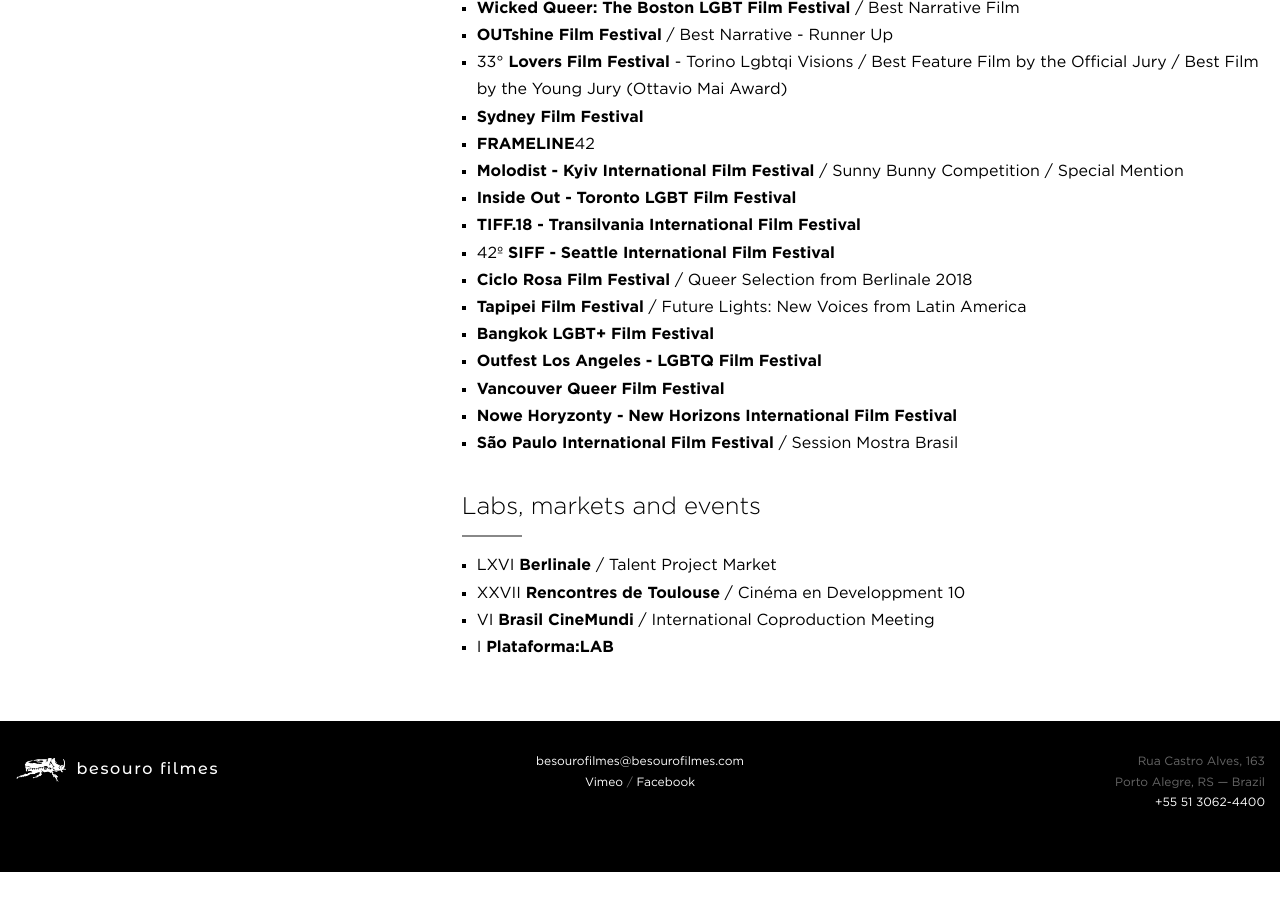
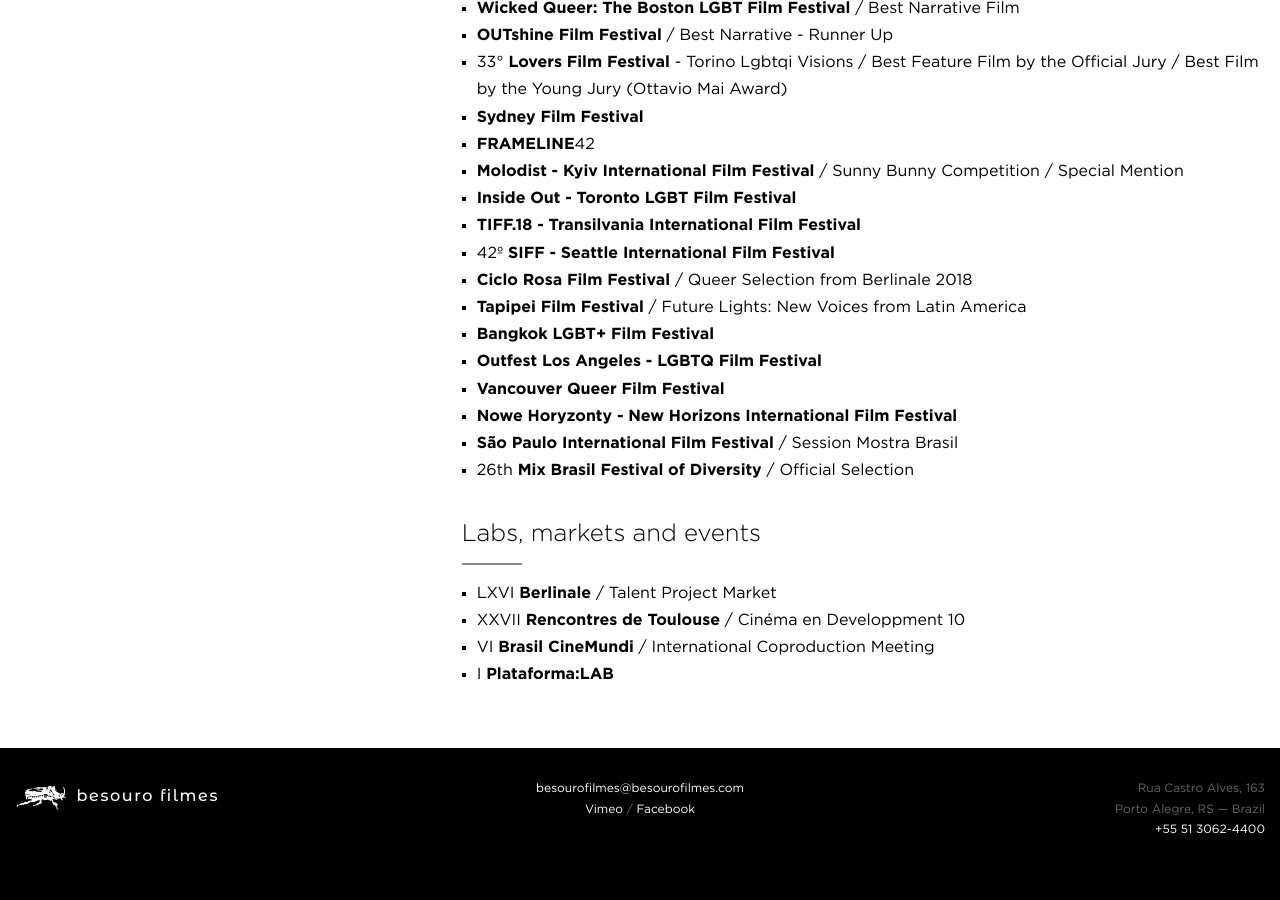
Before and after one commit to arthrfrts/besouro, a Jekyll site: the page built from _projects/hard-paint.md, in a window 1280 px wide and 900 px high, scrolled down 1171 px. Built offline with Jekyll 4.4.1, drawn with Linux system fonts in a browser that asks for light colours; before the commit the page ends 2043 px from its top, so only the background shows below that.

Commit message:
Updated Hard Paint

```diff
--- a/_projects/hard-paint.md
+++ b/_projects/hard-paint.md
@@ -47,6 +47,7 @@
 * **Vancouver Queer Film Festival**
 * **Nowe Horyzonty - New Horizons International Film Festival**
 * **São Paulo International Film Festival** / Session Mostra Brasil
+* 26th **Mix Brasil Festival of Diversity** / Official Selection
 
 ## Labs, markets and events
 * LXVI **Berlinale** / Talent Project Market
```
